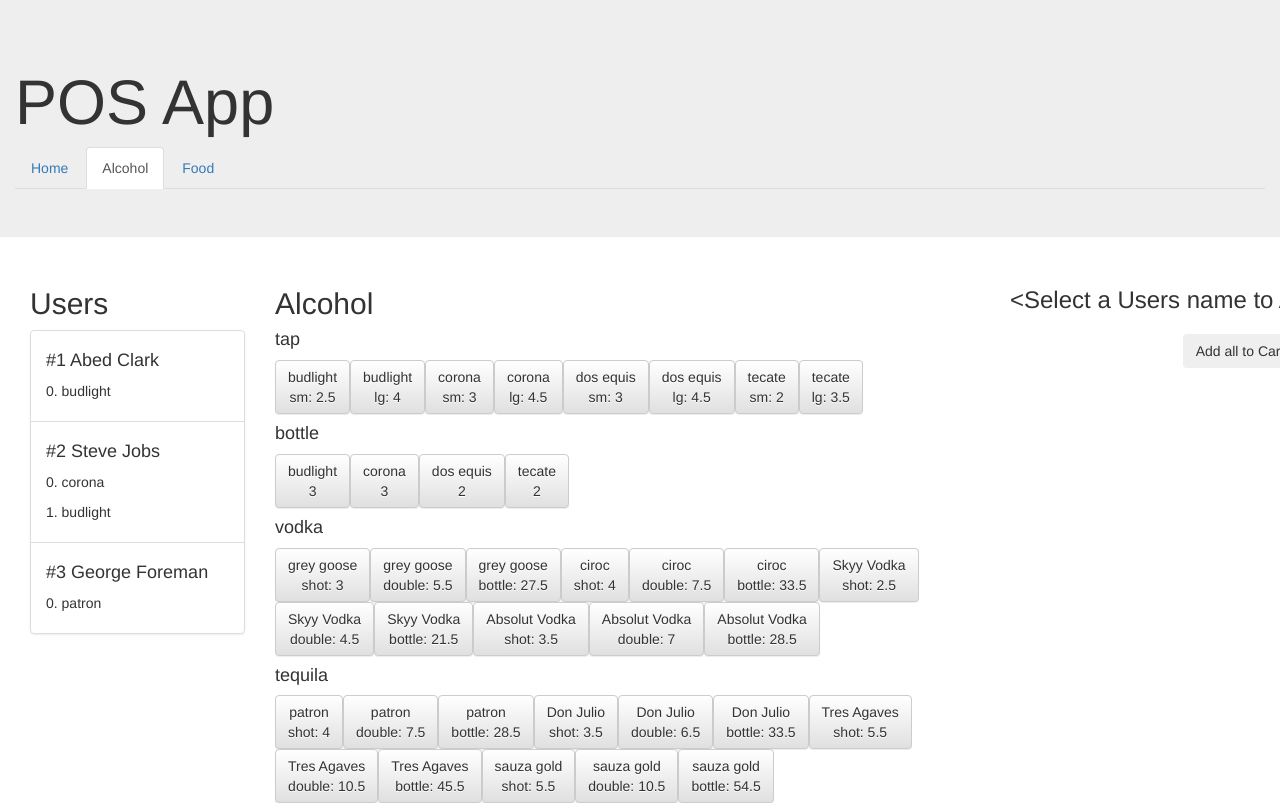
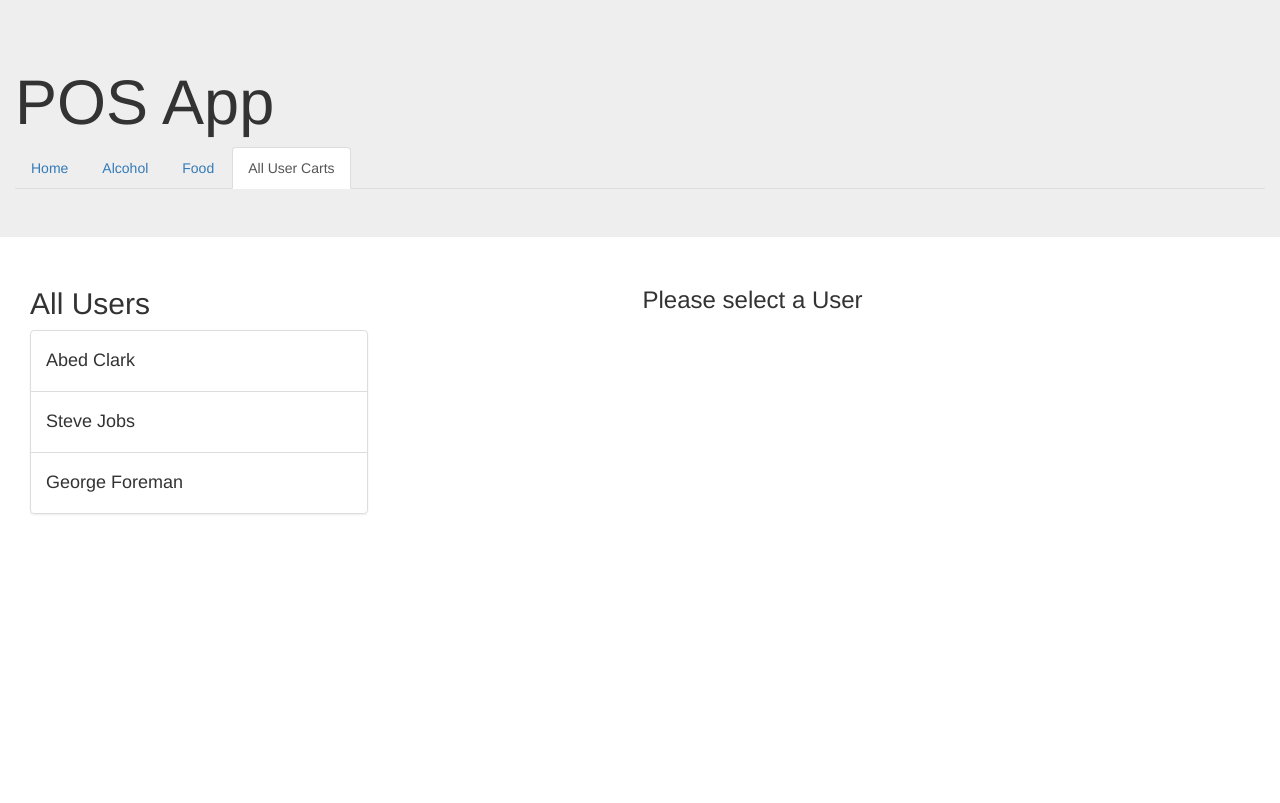
Before and after one commit to blaynem/pos-app, a React (Create React App) app: page / in a window 1280 px wide. Shown: the top 803 px of the page. Built offline with nearby package versions, Linux system fonts and the light colour scheme.

Commit message:
created users cart view

```diff
--- a/src/components/cart.js
+++ b/src/components/cart.js
@@ -41,7 +41,7 @@ class Cart extends Component {
 	RenderUsersName(){
 		const { user } = this.props;
 		if (user == null){
-			return "<Select a Users name to Add to their Cart>"
+			return "<Select a User>"
 		} else {
 			return `Adding Items To ${user.userName}'s Cart`
 		}
@@ -99,7 +99,7 @@ class Cart extends Component {
 		return (
 			<div>
 				<div>
-					<h3>{this.RenderUsersName()}</h3>
+					<h3 style={{textAlign:"center"}}>{this.RenderUsersName()}</h3>
 				</div>
 				<div>
 					<ul className="list-group">
--- a/src/components/header.js
+++ b/src/components/header.js
@@ -7,8 +7,9 @@ const Header = () => (
 			<h1>POS App</h1>
 			<ul className="nav nav-tabs">
 				<li><a data-toggle="tab" href="#home">Home</a></li>
-				<li  className="active"><a data-toggle="tab" href="#drink">Alcohol</a></li>
+				<li><a data-toggle="tab" href="#drink">Alcohol</a></li>
 				<li><a data-toggle="tab" href="#food">Food</a></li>
+				<li className="active"><a data-toggle="tab" href="#users">All User Carts</a></li>
 			</ul>
 		</div>
 	</div>
--- a/src/components/menu.js
+++ b/src/components/menu.js
@@ -4,6 +4,7 @@ import { bindActionCreators } from 'redux';
 import { addToAddCart } from '../actions';
 
 import Cart from './cart';
+import UsersCartOverview from './users_cart_overview';
 import UserSelect from './user_select';
 import Items from '../data/items';
 import './menu.css';
@@ -74,24 +75,44 @@ class Menu extends Component {
 	render() {
 		return (
 			<div className="container">
-				<div className="col-sm-2">
-					<UserSelect />
-				</div>
-				<div className="col-sm-6 tab-content">
+				<div className="row">
+				<div className="col-xs-12 tab-content">
 					<div id="home" className="tab-pane fade">
 						<h2>Home</h2>
 					</div>
-					<div id="drink" className="tab-pane fade in active">
-						<h2>Alcohol</h2>
-						{this.renderAllCategories()}
+
+					<div id="drink" className="tab-pane fade">
+						<div className="col-sm-3">
+							<h2>Users</h2>
+							<UserSelect />
+						</div>
+						<div className="col-xs-5">
+							<h2>Alcohol</h2>
+							{this.renderAllCategories()}
+						</div>
+						<div className="col-xs-4">
+							<Cart />
+						</div>
 					</div>
+
 					<div id="food" className="tab-pane fade">
-						<h2>Food</h2>
-						{JSON.stringify(Items.food)}
+						<div className="col-sm-3">
+							<h2>Users</h2>
+							<UserSelect />
+						</div>
+						<div className="col-xs-5">
+							<h2>Food</h2>
+							{JSON.stringify(Items.food)}
+						</div>
+						<div className="col-xs-4">
+							<Cart />
+						</div>
+					</div>
+
+					<div id="users" className="tab-pane fade in active">
+						<UsersCartOverview />
 					</div>
 				</div>
-				<div className="col-sm-4">
-					<Cart />
 				</div>
 			</div>
 		)
--- a/src/components/user_select.js
+++ b/src/components/user_select.js
@@ -14,8 +14,7 @@ class UserSelect extends Component {
 		return this.props.users.map((users, i) => {
 			return (
 				<li key={users + i} className="list-group-item" onClick={() => this.chooseUserCart(users.first_name, users.id)}>
-					<h4>#{users.id} {users.first_name} {users.last_name}</h4>
-					{users.cart.map((item, i) => {return <p key={item + i}>{i}. {item.brand}</p>})}
+					<h4>{users.first_name} {users.last_name}</h4>
 				</li>
 			)
 		});
@@ -24,7 +23,6 @@ class UserSelect extends Component {
 	render() {
 		return (
 			<div>
-				<h2>Users</h2>
 				<ul className="list-group">
 					{this.renderUsers()}
 				</ul>
--- /dev/null
+++ b/src/components/users_cart_overview.js
@@ -0,0 +1,66 @@
+import React, { Component } from 'react';
+import { connect } from 'react-redux';
+
+import UserSelect from './user_select';
+
+			// {users.cart.map((item, i) => {return <p key={item + i}>{i}. {item.brand}</p>})}
+class UsersCartOverview extends Component {
+
+	FindSelectedUser() {
+		const { users, user } = this.props;
+		if (user === null) {
+			return <div><h3>Please select a User</h3></div>
+		}
+		// runs through all users in store, when it finds the users.id that matches the selected userId,
+		// will set that value to selectedUser.
+		const selectedUser = users.find((singleUser) => {
+			return singleUser.id === user.userId
+		})
+
+		return (
+			<div>
+				<h3>{selectedUser.first_name} {selectedUser.last_name}</h3>
+				<ul className="list-group">
+					{this.RenderCartItems(selectedUser)}
+				</ul>
+				<div>
+					<p>Total Price:</p>
+				</div>
+			</div>
+		)
+	}
+
+	RenderCartItems(thing) {
+		return thing.cart.map((cartItem, i) => {
+			return (
+				<li className="list-group-item" key={i}>
+					<div className="row">
+						<div className="col-xs-4">Price: {cartItem.price}</div>
+						<div className="col-xs-4">Size: {cartItem.size}</div>
+						<div className="col-xs-4">Brand: {cartItem.brand}</div>
+					</div>
+				</li>
+			)
+		})
+	}
+
+	render() {
+		return (
+			<div>
+				<div className="col-xs-3">
+					<h2>All Users</h2>
+					<UserSelect />
+				</div>
+				<div className="col-xs-offset-2 col-xs-6">
+					{this.FindSelectedUser()}
+				</div>
+			</div>
+		)
+	}
+}
+
+function mapStateToProps(state) {
+	return { user: state.user, users: state.allUsersData }
+}
+
+export default connect(mapStateToProps, { })(UsersCartOverview);
```
